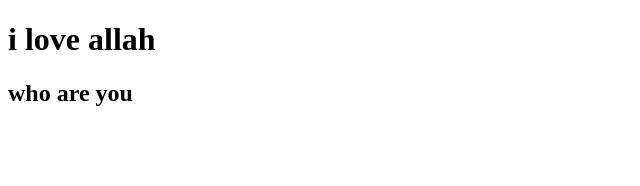
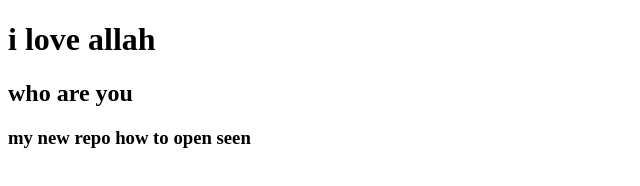
Before and after one commit to saifulrasel1/last-repo, a plain HTML site: page index.html in a window 1280 px wide. Shown: the whole page, without its empty margins (0-640 px from the left). Drawn offline with Linux system fonts and the light colour scheme.

Commit message:
added header

```diff
--- a/index.html
+++ b/index.html
@@ -9,5 +9,6 @@
 <body>
     <h1>i love allah</h1>
     <h2>who are you</h2>
+    <h3>my new repo how to open seen</h3>
 </body>
 </html>
```
